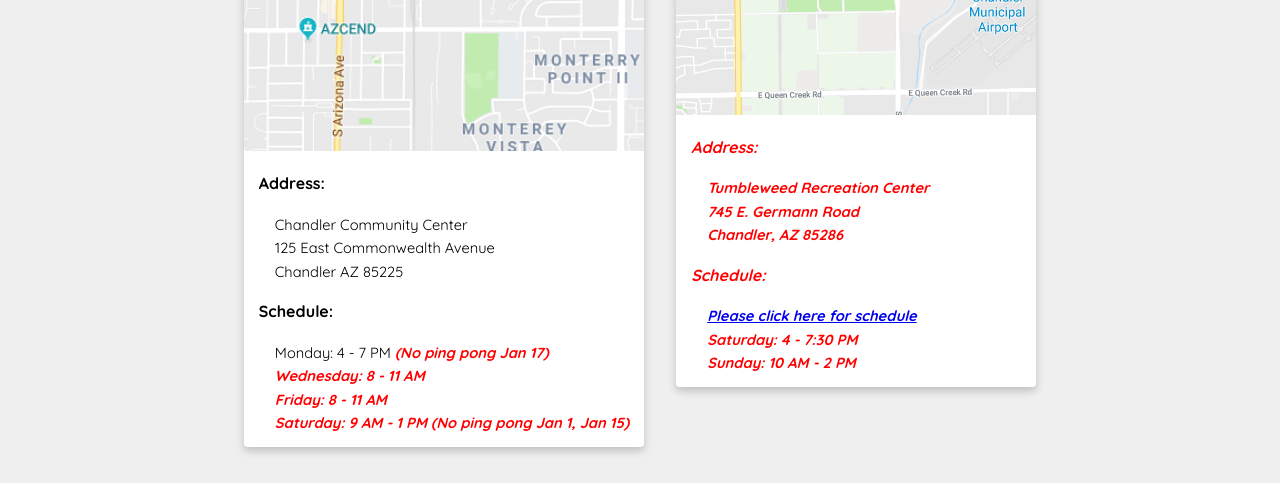
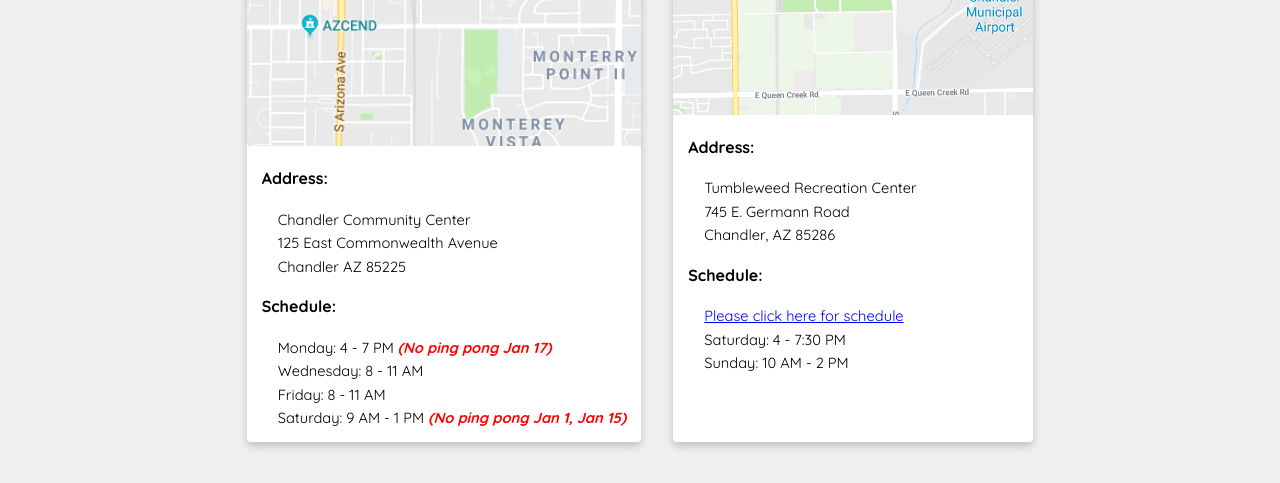
Before and after one commit to dlhpp/cttc02, a plain HTML site: page index.html in a window 1280 px wide. Shown: the part 945-1428 px from the top of the page. Drawn offline with nearby package versions, Linux system fonts and the light colour scheme.

Commit message:
fix oops on schedule

```diff
--- a/index.html
+++ b/index.html
@@ -105,7 +105,7 @@
 
                             <h6>Schedule:</h6>
                             <div class="body">
-                                Monday: 4 - 7 PM <em> (No ping pong Jan 17)<br />
+                                Monday: 4 - 7 PM <em> (No ping pong Jan 17)</em><br />
                                 Wednesday: 8 - 11 AM <br />
                                 Friday: 8 - 11 AM <br />
                                 Saturday: 9 AM - 1 PM<em> (No ping pong Jan 1, Jan 15)</em>
```
